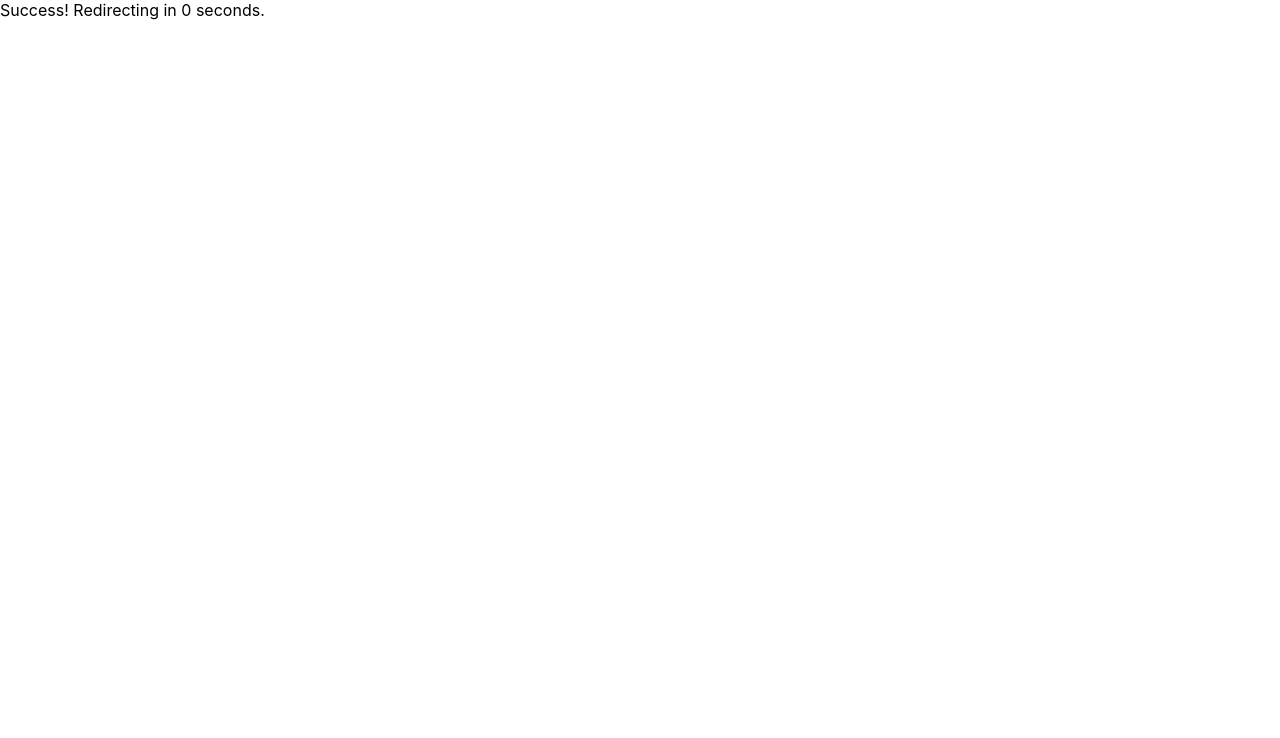
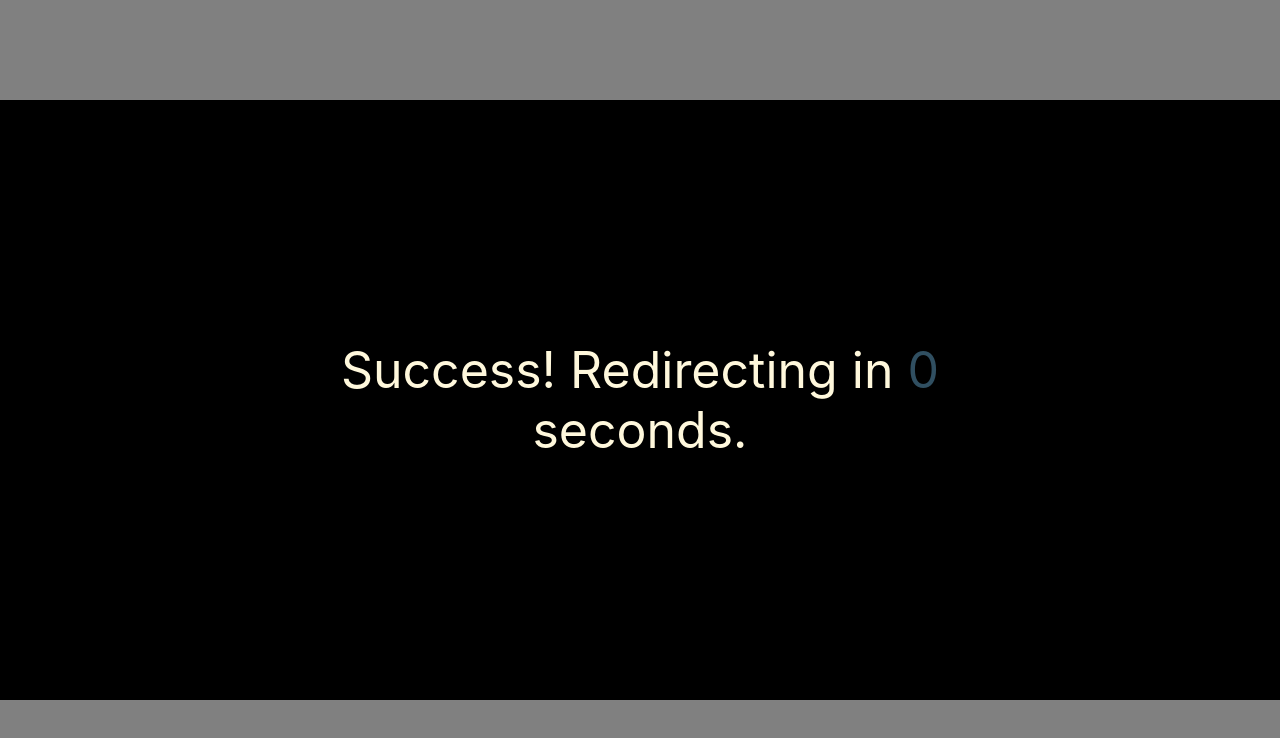
Before and after one commit to john-patterson/plaid-job-client, a React (Create React App) app: page /success in a window 1280 px wide. Shown: the top 738 px of the page. Built offline with nearby package versions, Linux system fonts and the light colour scheme.

Commit message:
everything is a little styled

```diff
--- /dev/null
+++ b/src/pages/SuccessPage.css
@@ -0,0 +1,21 @@
+.page-container {
+    background-color: grey;
+    color: cornsilk;
+    min-height: 100vh;
+    display: flex;
+    flex-direction: column;
+    align-items: center;
+    align-content: center;
+}
+
+.success-box {
+    background-color: black;
+    text-align: center;
+    font-size: calc(10px + 5vmin);
+    margin: auto;
+    padding: min(30vh, 30vw);
+}
+
+.success-box span {
+    color: rgb(48, 79, 97);
+}
--- a/src/pages/SuccessPage.tsx
+++ b/src/pages/SuccessPage.tsx
@@ -1,5 +1,7 @@
 import React, { useEffect, useState } from 'react';
 import { Redirect } from "react-router-dom";
+
+import './SuccessPage.css';
 
 export function SuccessPage() {
   const [seconds, setSeconds] = useState(5);
@@ -10,20 +12,22 @@ export function SuccessPage() {
     const interval = setInterval(update, 1000);
 
     return () => {
-      if (seconds <= 0) {
+      if (seconds <= 0 || redirect) {
         clearInterval(interval);
         setRedirect(true);
       }
     };
-  }, [seconds, setSeconds]);
+  }, [redirect, seconds, setSeconds]);
 
   if (redirect) {
     return (<Redirect to="/" />);
   }
 
   return (
-    <div>
-      Success! Redirecting in {seconds} seconds.
+    <div className="page-container">
+      <div className="success-box">
+        Success! Redirecting in <span>{seconds}</span> seconds.
+      </div>
     </div>
   );
 }
```
